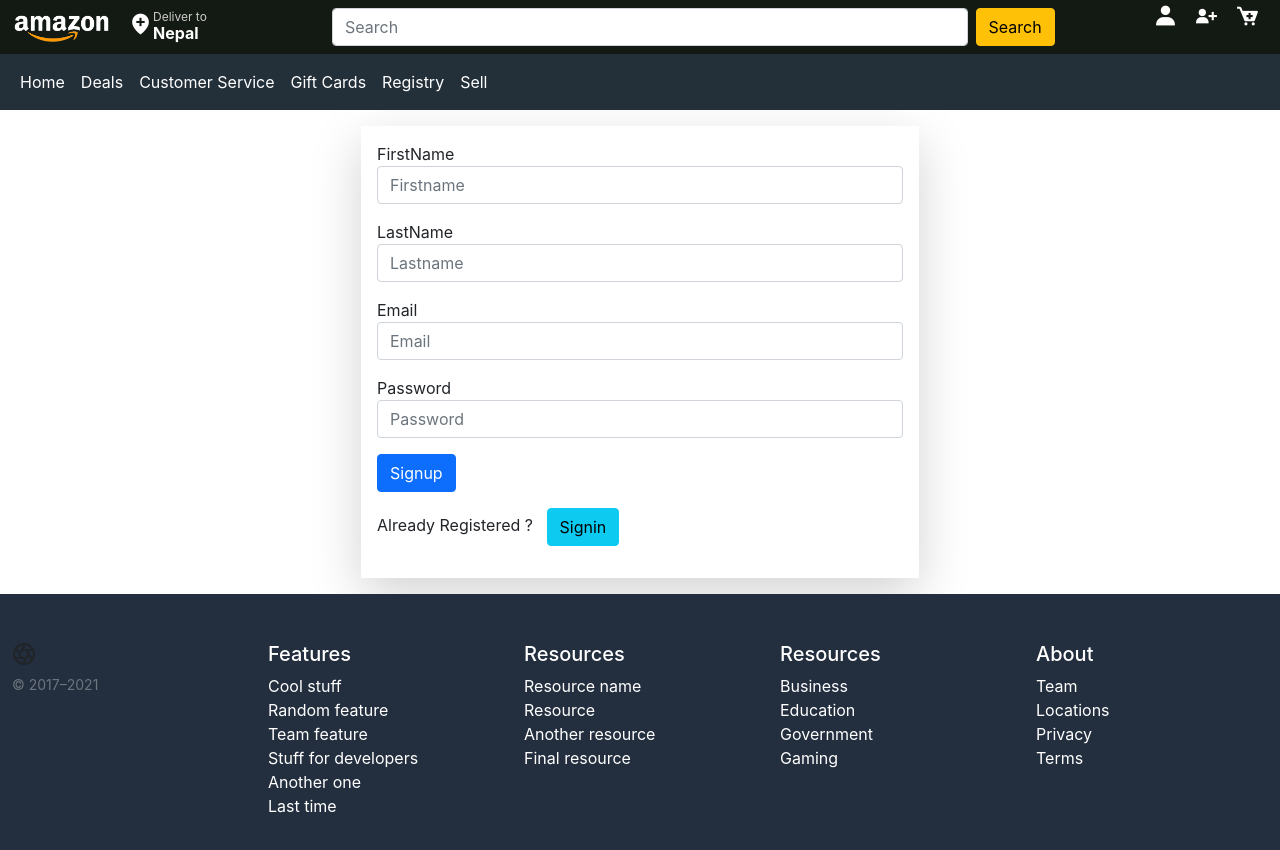
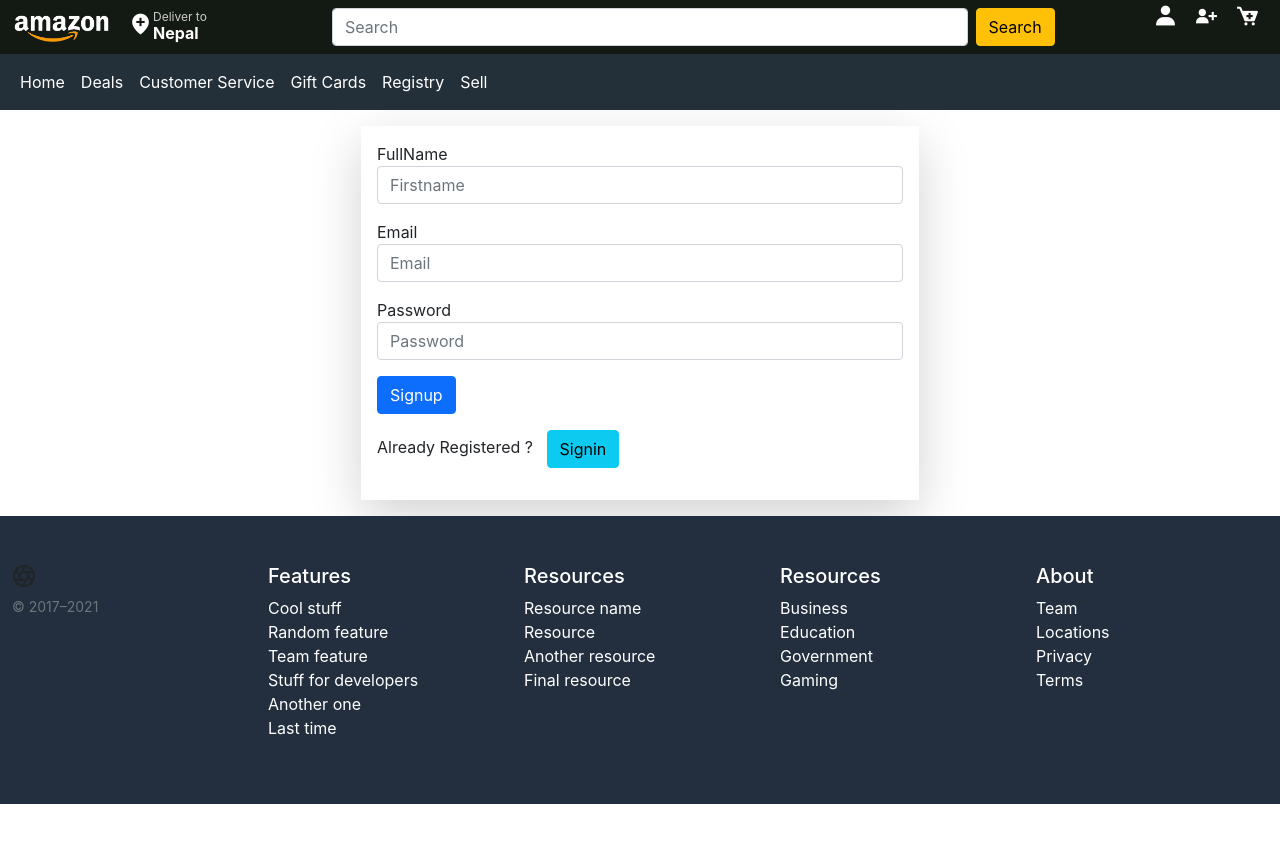
Before and after one commit to rajuraj1994/reactclass7, a React (Create React App) app: page /signup in a window 1280 px wide. Shown: the top 850 px of the page. After the commit the page ends 804 px from the top, so only its background shows below. Built offline with nearby package versions, Linux system fonts and the light colour scheme.

Commit message:
connecting with express

```diff
--- a/src/Routes.js
+++ b/src/Routes.js
@@ -5,6 +5,7 @@ import DataFetch from './hooks/DataFetch'
 import Increment from './hooks/Increment'
 import Main from './hooks/Main'
 import Test from './hooks/Test'
+import Confirm from './pages/auth/Confirm'
 import Signin from './pages/auth/Signin'
 import Signup from './pages/auth/Signup'
 import Deals from './pages/Deals'
@@ -22,6 +23,7 @@ const Routes = () => {
                 <Route exact path="/deals" component={Deals}/>
                 <Route exact path="/signup" component={Signup}/>
                 <Route exact path="/signin" component={Signin}/>
+                <Route exact path="/email/confirmation/:token" component={Confirm}/>
 
              {/* hooks */}
              <Route exact  path="/hooks/increment" component={Increment}/>
--- /dev/null
+++ b/src/config.js
@@ -0,0 +1 @@
+export const API=process.env.REACT_APP_API_URL
--- /dev/null
+++ b/src/pages/auth/Confirm.js
@@ -0,0 +1,57 @@
+import React,{useState,useEffect} from 'react'
+import { API } from '../../config'
+
+const Confirm = ({match}) => {
+    const [values,setValues]=useState({
+        error:'',
+        success:false
+    })
+    const{error,success}=values
+
+    useEffect(()=>{
+        const token=match.params.token
+        fetch(`${API}/confirmation/${token}`,{
+            method:"POST",
+            headers:{
+                Accept:'application/json',
+                "Content-type":"application/json"
+            }
+        })
+        .then(res=>res.json())
+        .then(data=>{
+            if(data.error){
+                setValues({...values,error:data.error,success:false})
+            }
+            else{
+                setValues({...values,error:'',success:true})
+            }
+        })
+        .catch(err=>console.log(err))
+    },[match.params.token,values])
+
+     //to show error msg
+  const showError=()=>(
+    <div className="alert alert-danger" style={{display:error?'':'none'}}>
+        {error}
+    </div>
+)
+
+//to show success msg
+const showSuccess=()=>(
+  <div className="alert alert-info" style={{display:success?'':'none'}}>
+   your account has been verified
+</div>
+
+)
+
+    return (
+        <>
+        {showError()}
+        {showSuccess()}
+
+
+        </>
+    )
+}
+
+export default Confirm
--- a/src/pages/auth/Signup.js
+++ b/src/pages/auth/Signup.js
@@ -1,9 +1,56 @@
-import React from 'react'
+import React,{useState} from 'react'
 import Nav from '../../components/Nav'
 import Footer from '../../components/Footer'
 import {Link} from 'react-router-dom'
+import { signup } from './index'
 
 const Signup = () => {
+  const [values,setValues]=useState({
+      name:'',
+      email:'',
+      password:'',
+      error:'',
+      success:false
+  })
+
+  const{name,email,password,error,success}=values
+
+  const handleChange=name=>event=>{
+    setValues({...values,error:false,[name]:event.target.value})
+  }
+
+  const clickSubmit=event=>{
+      event.preventDefault();
+      setValues({...values,error:false})
+      //signup function
+      signup({name,email,password})
+      .then(data=>{
+          if(data.error){
+              setValues({...values,error:data.error,success:false})
+          }
+          else{
+              setValues({...values,name:'',email:'',password:'',success:true})
+          }
+      })
+
+  }
+
+  //to show error msg
+  const showError=()=>(
+      <div className="alert alert-danger" style={{display:error?'':'none'}}>
+          {error}
+      </div>
+  )
+
+  //to show success msg
+  const showSuccess=()=>(
+    <div className="alert alert-info" style={{display:success?'':'none'}}>
+      New account is created, verify your account before login
+</div>
+
+  )
+
+
     return (
         <>
             <Nav/>
@@ -11,24 +58,24 @@ const Signup = () => {
             <div className="container">
                 <div className="col-md-6 offset-md-3 p-3 mt-3 mb-3 shadow-lg">
                     <form>
+                        {showError()}
+                        {showSuccess()}
+
                         <div className="col-12 mb-3">
-                            <label htmlFor="firstname">FirstName</label>
-                            <input type="text" className="form-control" id="firstname" name="fname" placeholder="Firstname" />
+                            <label htmlFor="firstname">FullName</label>
+                            <input type="text" className="form-control" id="firstname" name="fname" placeholder="Firstname" onChange={handleChange('name')} value={name} />
                         </div>
-                        <div className="col-12 mb-3">
-                            <label htmlFor="lastname">LastName</label>
-                            <input type="text" className="form-control" id="lastname" name="lname" placeholder="Lastname" />
-                        </div>
+
                         <div className="col-12 mb-3">
                             <label htmlFor="email">Email</label>
-                            <input type="text" className="form-control" id="email" name="email" placeholder="Email" />
+                            <input type="text" className="form-control" id="email" name="email" placeholder="Email" onChange={handleChange('email')} value={email} />
                         </div>
                         <div className="col-12 mb-3">
                             <label htmlFor="password">Password</label>
-                            <input type="password" className="form-control" id="password" name="password" placeholder="Password" />
+                            <input type="password" className="form-control" id="password" name="password" placeholder="Password" onChange={handleChange('password')} value={password} />
                         </div>
                         <div className="mb-3">
-                        <button className="btn btn-primary">Signup</button>
+                        <button className="btn btn-primary" onClick={clickSubmit}>Signup</button>
                         </div>
                         <div className="mb-3">
                             Already Registered ?  &nbsp;&nbsp;
--- /dev/null
+++ b/src/pages/auth/index.js
@@ -0,0 +1,19 @@
+import { API } from "../../config";
+
+//for signup
+export const signup=(user)=>{
+    return fetch(`${API}/register`,{
+        method:"POST",
+        headers:{
+            Accept:'application/json',
+            "Content-type":"application/json"
+        },
+        body:JSON.stringify(user)
+    })
+    .then(response=>{
+        return response.json()
+    })
+    .catch(err=>{
+        console.log(err)
+    })
+}
```
Also changed, not shown: 1 other file (tests, documents, lock files or other folders).
